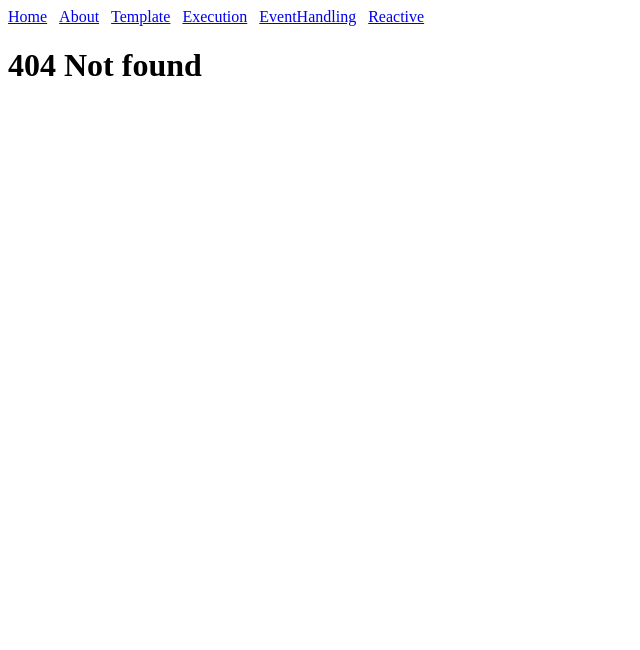
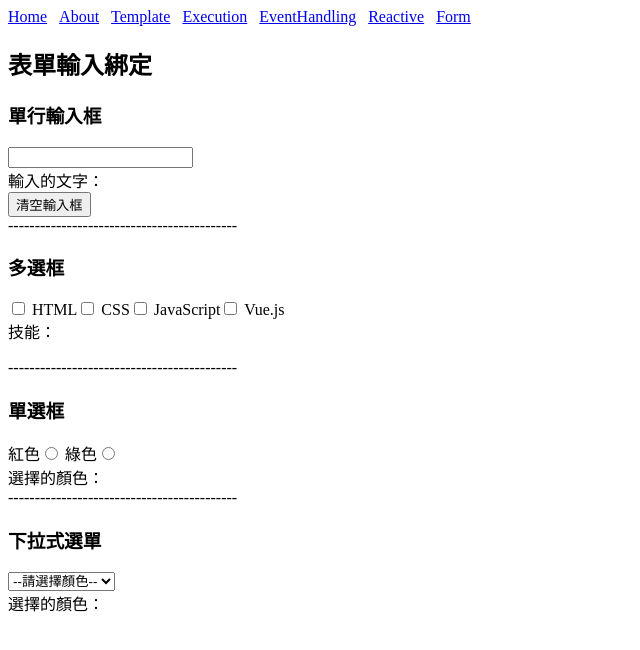
Before and after one commit to weiyann/vue-training, a Vue app: page /form in a window 1280 px wide. Before the commit this address had no page. Shown: the top 650 px of the page, without its empty margins (0-640 px from the left). Built offline with nearby package versions, Linux system fonts and the light colour scheme.

Commit message:
form input binding

```diff
--- a/src/App.vue
+++ b/src/App.vue
@@ -10,6 +10,7 @@ import { RouterLink, RouterView } from "vue-router";
     <RouterLink to="/execution">Execution</RouterLink>
     <RouterLink to="/event-handling">EventHandling</RouterLink>
     <RouterLink to="/reactive">Reactive</RouterLink>
+    <RouterLink to="/form">Form</RouterLink>
   </nav>
   <RouterView />
 </template>
--- a/src/router/index.js
+++ b/src/router/index.js
@@ -38,6 +38,11 @@ const router = createRouter({
       component: () => import("../views/ReactiveView.vue"),
     },
     {
+      path: "/form",
+      name: "form",
+      component: () => import("../views/FormView.vue"),
+    },
+    {
       path: "/:domain(.*)*",
       name: "NotFound",
       component: import("../views/404.vue"),
--- /dev/null
+++ b/src/views/FormView.vue
@@ -0,0 +1,79 @@
+<script setup>
+import { ref } from "vue";
+let line = "-------------------------------------------";
+// 單行輸入框，預設為空字串
+let content = ref("");
+// 清空輸入框的函式
+let clearContent = () => {
+  content.value = "";
+};
+// 多選框，預設為空陣列
+let skills = ref([]);
+
+let color = ref(null);
+let dropdownColor = ref("");
+</script>
+
+<template>
+  <h2>表單輸入綁定</h2>
+  <main>
+    <h3>單行輸入框</h3>
+    <input type="text" v-model="content" />
+    <div>輸入的文字：{{ content }}</div>
+    <button @click="clearContent">清空輸入框</button>
+    <div>{{ line }}</div>
+
+    <h3>多選框</h3>
+    <label><input type="checkbox" value="HTML" v-model="skills" /> HTML</label>
+    <label><input type="checkbox" value="CSS" v-model="skills" /> CSS</label>
+    <label
+      ><input type="checkbox" value="JavaScript" v-model="skills" />
+      JavaScript</label
+    >
+    <label
+      ><input type="checkbox" value="Vue.js" v-model="skills" /> Vue.js</label
+    >
+    <div>技能：</div>
+    <!-- 用迴圈呈現畫面 -->
+    <ul>
+      <li v-for="skill in skills">{{ skill }}</li>
+    </ul>
+    <div>{{ line }}</div>
+
+    <h3>單選框</h3>
+    紅色<input type="radio" v-model="color" value="red" /> 綠色<input
+      type="radio"
+      v-model="color"
+      value="green"
+    />
+    <div>
+      選擇的顏色：<span :class="color">{{ color }}</span>
+    </div>
+    <div>{{ line }}</div>
+
+    <h3>下拉式選單</h3>
+    <select v-model="dropdownColor">
+      <option value="">--請選擇顏色--</option>
+      <option value="yellow">黃色</option>
+      <option value="blue">藍色</option>
+    </select>
+    <div>
+      選擇的顏色：<span :class="dropdownColor">{{ dropdownColor }}</span>
+    </div>
+  </main>
+</template>
+
+<style scoped>
+.red {
+  color: red;
+}
+.green {
+  color: green;
+}
+.yellow {
+  color: yellow;
+}
+.blue {
+  color: blue;
+}
+</style>
```
